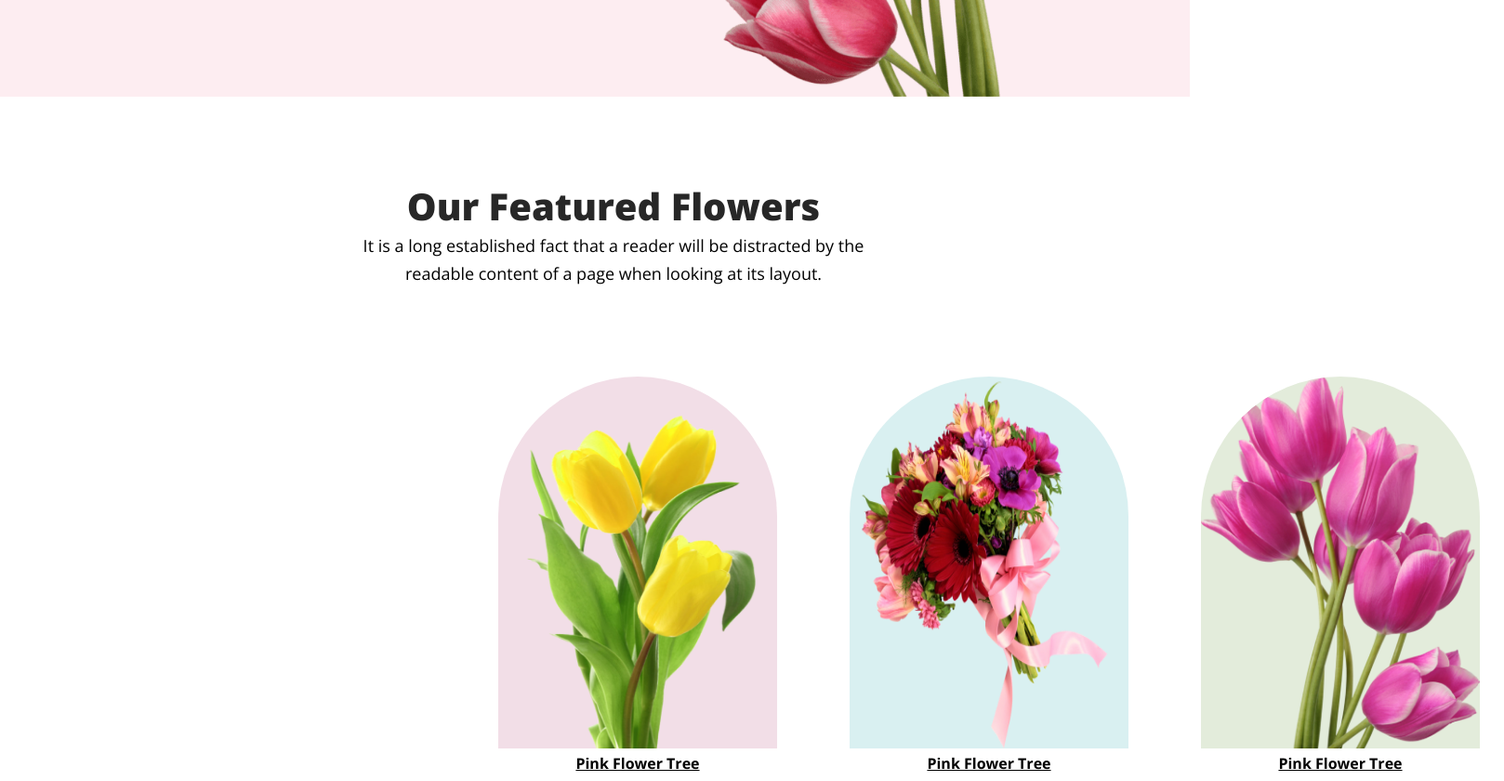
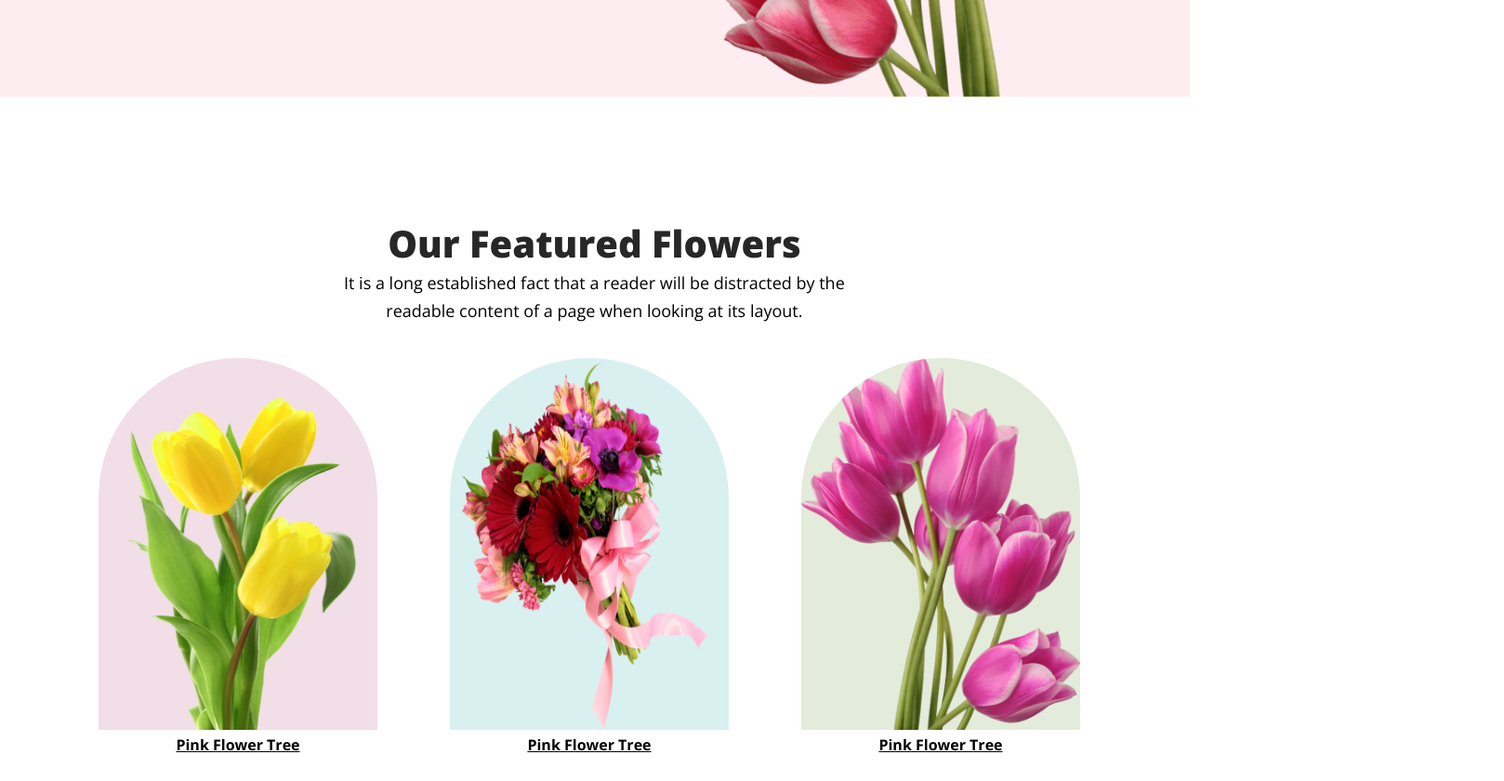
Before and after one commit to atnawshin/Flower-Shop, a plain HTML site: page index.html in a window 1280 px wide. Shown: the part 556-1396 px from the top of the page at 93% size, 1618 px wide, since content can reach past the window. Drawn offline with nearby package versions, Linux system fonts and the light colour scheme.

Commit message:
final commit 2

```diff
--- a/styles/flowerShop.css
+++ b/styles/flowerShop.css
@@ -66,7 +66,7 @@ body {
 }
 
 .main-section2 {
-    margin: 130px;
+    /* margin: 130px; */
 }
 
 .featured-flowers {
@@ -75,7 +75,8 @@ body {
     align-items: center;
     padding: 30px;
     border-radius: 10px;
-    margin: 0px 230px;
+    margin-top: 100px;
+    /* margin: 0px 230px; */
 }
 
 .flower-bg {
@@ -94,15 +95,15 @@ body {
     background-color: #477D1126;
 }
 
-.featured-flowers-text {
-    margin: 60px 80px;
+.featured-flowers-text{
+    text-align: center;
+    margin-left: 300px;
 }
-
 .types-of-flowers-container {
     display: flex;
-    justify-content: space-around;
+    justify-content: space-between;
     align-items: baseline;
-    margin: 0px 240px;
+    /* margin: 0px 240px; */
     padding: 10px;
     gap: 26px;
 }
@@ -130,7 +131,7 @@ body {
 
 .instagram-container {
     display: flex;
-    justify-content: space-around;
+    justify-content: space-between;
     align-items: center;
     padding: 30px;
 }
@@ -204,7 +205,7 @@ input {
 
 .bonus {
     display: flex;
-    justify-content: space-around;
+    justify-content: space-between;
     align-items: center;
     margin: 0 auto;
     max-width: 1140px;
@@ -213,6 +214,7 @@ input {
     background-size: cover;
     height: 500px;
     background-position: center;
+    margin-top: 100px;
 }
 
 .bonus-content {
```
